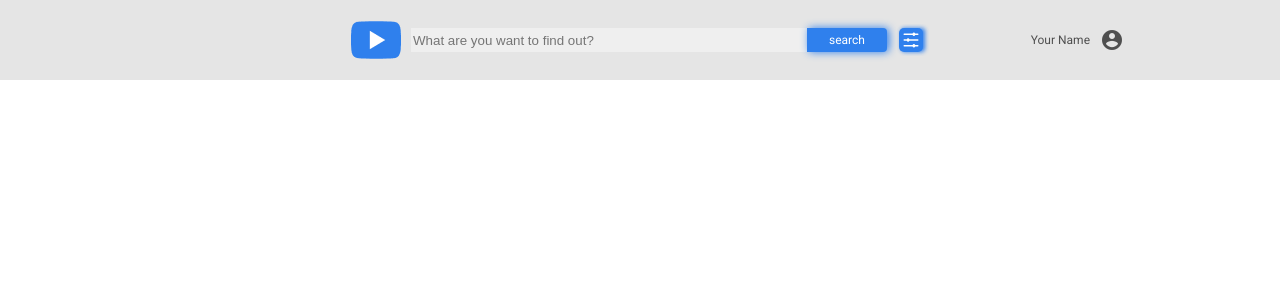
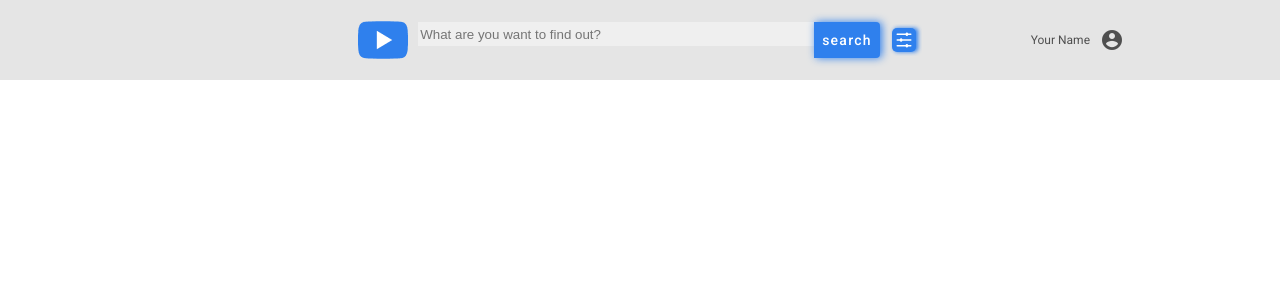
Before and after one commit to TauAdam/YoutubeClientApp, an Angular app: page / in a window 1280 px wide. Shown: the top 300 px of the page. Built offline with nearby package versions, Linux system fonts and the light colour scheme.

Commit message:
feat: implement Custom Button component

```diff
--- a/src/app/app.module.ts
+++ b/src/app/app.module.ts
@@ -8,6 +8,7 @@ import { BrowserModule } from '@angular/platform-browser'
 
 import { AppComponent } from './app.component'
 import { AppRoutingModule } from './app-routing.module'
+import { CustomButtonComponent } from './custom-button/custom-button.component'
 import { ColoredBorderDirective } from './directives/colored-border.directive'
 import { FilterComponent } from './filter/filter.component'
 import { HeaderComponent } from './header/header/header.component'
@@ -32,6 +33,7 @@ import { SearchResultsComponent } from './search/search-results/search-results.c
     ColoredBorderDirective,
     TextFilterPipe,
     SortSearchResultsPipe,
+    CustomButtonComponent,
   ],
   imports: [
     BrowserModule,
--- /dev/null
+++ b/src/app/custom-button/custom-button.component.html
@@ -0,0 +1,3 @@
+<button mat-button>
+  <ng-content></ng-content>
+</button>
--- a/src/app/filter/filter.component.html
+++ b/src/app/filter/filter.component.html
@@ -1,7 +1,9 @@
 <div class="filter">
   <span class="label">Sorting by:</span>
-  <button (click)="handleSorting('date')">date</button>
-  <button (click)="handleSorting('views')">count of views</button>
+  <app-custom-button (click)="handleSorting('date')">date</app-custom-button>
+  <app-custom-button (click)="handleSorting('views')"
+    >count of views</app-custom-button
+  >
   <span class="colored">by word or sentance</span>
   <input
     type="text"
--- a/src/app/header/header/header.component.html
+++ b/src/app/header/header/header.component.html
@@ -9,9 +9,11 @@
           type="search"
           matInput
           placeholder="What are you want to find out?" />
-        <button (click)="submitForm(searchInput.value)" class="search-btn">
-          search
-        </button>
+        <app-custom-button
+          (click)="submitForm(searchInput.value)"
+          class="search-btn">
+          <span class="search-span"> search </span>
+        </app-custom-button>
       </div>
       <img
         class="search-settings"
--- a/src/app/header/header/header.component.scss
+++ b/src/app/header/header/header.component.scss
@@ -25,9 +25,7 @@ nav {
     height: 24px;
   }
   &-btn {
-    border: none;
     filter: drop-shadow(2px 0px 4px #2f80ed);
-    padding: 5px 22px;
     background: #2f80ed;
     border-radius: 0px 4px 4px 0px;
     font-family: 'Roboto';
@@ -35,8 +33,9 @@ nav {
     font-weight: 400;
     font-size: 12px;
     line-height: 14px;
-    color: #ffffff;
-    cursor: pointer;
+  }
+  &-span{
+    color: #fff;
   }
   &-settings {
     cursor: pointer;
--- a/src/app/search/search-item/search-item.component.html
+++ b/src/app/search/search-item/search-item.component.html
@@ -20,6 +20,8 @@
       </div>
     </div>
     <p class="title">{{ videoTitle }}</p>
-    <button mat-button><span class="more-btn">more...</span></button>
+    <app-custom-button class="button"
+      ><span class="more-btn">more...</span></app-custom-button
+    >
   </mat-card-content>
 </mat-card>
--- a/src/app/search/search-item/search-item.component.scss
+++ b/src/app/search/search-item/search-item.component.scss
@@ -36,7 +36,7 @@ img {
 
   color: #4f4f4f;
 }
-button {
+.button {
   background: #2f80ed;
   border-radius: 5px;
   filter: drop-shadow(2px 0px 4px #2f80ed);
```
Also changed, not shown: src/app/custom-button/custom-button.component.ts (added, +8 -0 lines), src/app/custom-button/custom-button.component.scss (added), 1 other file (tests, documents, lock files or other folders).
